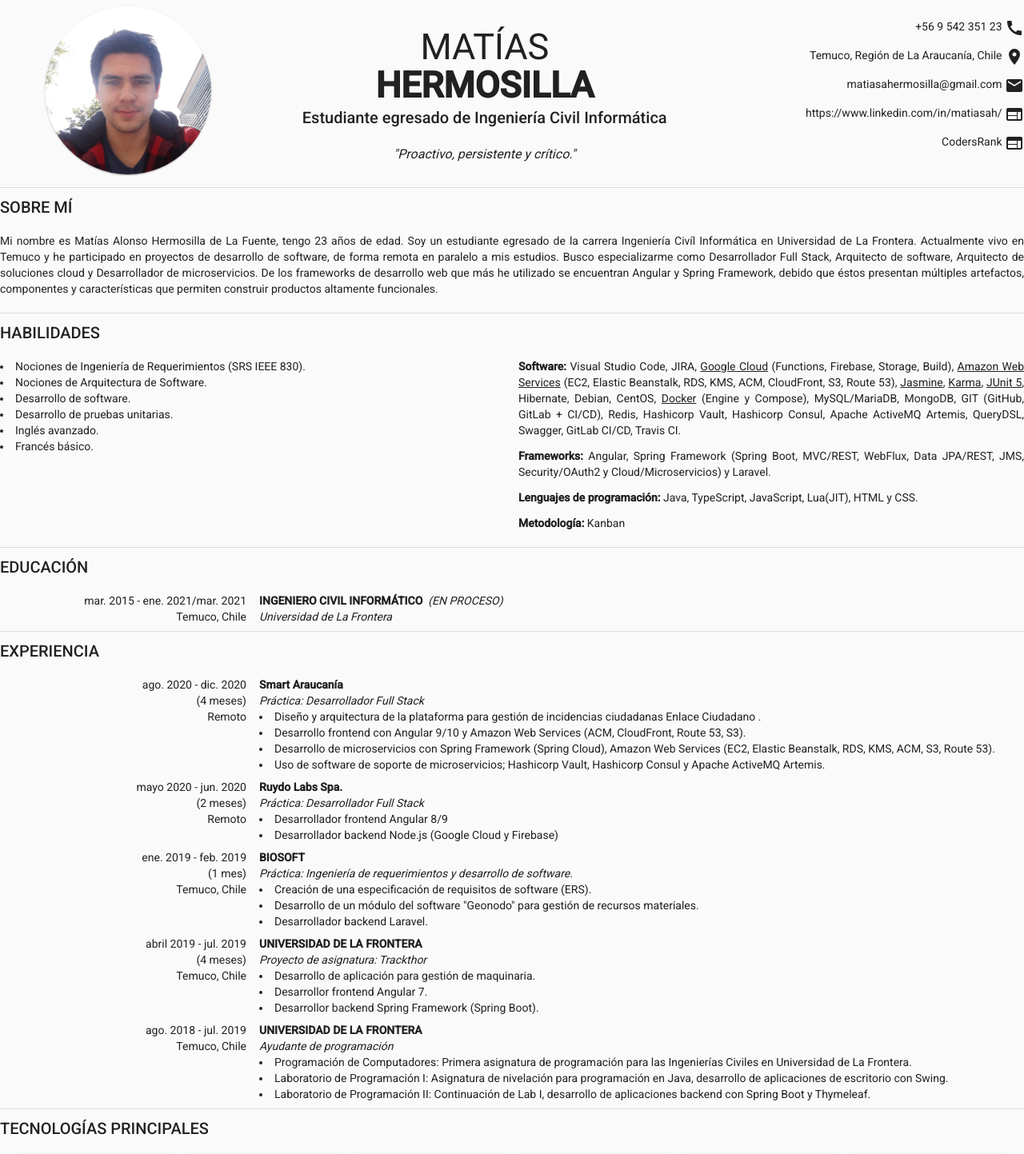
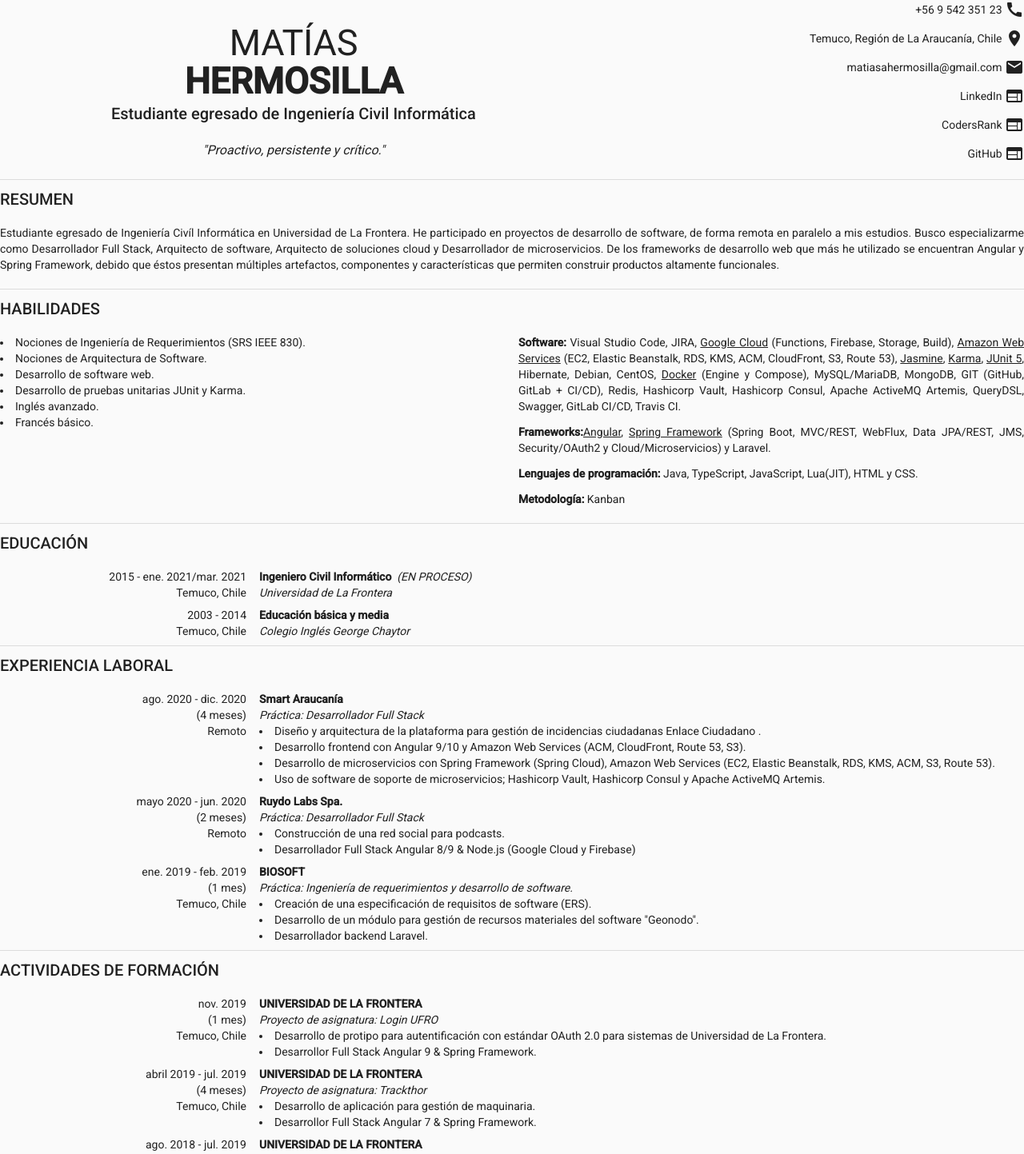
Before and after one commit to matiasah/curriculum, an Angular app: page /pdf in a window 1280 px wide. Shown: the top 1443 px of the page at 80% size. Built offline with nearby package versions, Linux system fonts and the light colour scheme.

Commit message:
Correcciones

```diff
--- a/src/app/content/content.component.html
+++ b/src/app/content/content.component.html
@@ -1,16 +1,6 @@
 <div class="grid grid-cols-12">
 
-        <div class="col-span-12 sm:col-span-3">
-            <div class="w-full">
-                <div class="m-2">
-                    <div class="w-full flex justify-center">
-                        <img class="w-full mat-elevation-z1 max-w-40 sm:max-w-52"
-                            style="border-radius: 100%" src="assets/img/matias.jpg" alt="Foto de currículum" />
-                    </div>
-                </div>
-            </div>
-        </div>
-        <div class="col-span-12 sm:col-span-9">
+    <div class="col-span-12">
         <div class="h-full flex flex-wrap">
             <div class="flex-auto">
                 <div class="w-full h-full flex flex-col justify-center items-center mt-4">
@@ -22,26 +12,30 @@
             </div>
             <div class="flex-auto">
                 <div class="w-full h-full flex flex-col justify-center items-end">
-                        <p class="flex justify-center">
-                            <a class="mat-body" href="tel:+56954235123">+56 9 542 351 23</a>&nbsp;
+                    <p class="flex items-center">
+                        <a class="mat-body flex-initial" href="tel:+56954235123">+56 9 542 351 23</a>&nbsp;
                         <mat-icon>call</mat-icon>
                     </p>
-                        <p class="flex justify-center">
-                            <span>Temuco, Región de La Araucanía, Chile</span>&nbsp;
+                    <p class="flex items-center">
+                        <span class="mat-body flex-initial">Temuco, Región de La Araucanía, Chile</span>&nbsp;
                         <mat-icon>place</mat-icon>
                     </p>
-                        <p class="flex justify-center">
-                            <a class="mat-body"
+                    <p class="flex items-center">
+                        <a class="mat-body flex-initial"
                             href="mailto:matiasahermosilla@gmail.com">matiasahermosilla@gmail.com</a>&nbsp;
                         <mat-icon>email</mat-icon>
                     </p>
-                        <p class="flex justify-center">
-                            <a class="mat-body"
-                                href="https://www.linkedin.com/in/matiasah/">https://www.linkedin.com/in/matiasah/</a>&nbsp;
+                    <p class="flex items-center">
+                        <a class="mat-body flex-initial" href="https://www.linkedin.com/in/matiasah/">LinkedIn</a>&nbsp;
                         <mat-icon>web</mat-icon>
                     </p>
-                        <p class="flex justify-center">
-                            <a class="mat-body" href="https://profile.codersrank.io/user/matiasah">CodersRank</a>&nbsp;
+                    <p class="flex items-center">
+                        <a class="mat-body flex-initial"
+                            href="https://profile.codersrank.io/user/matiasah">CodersRank</a>&nbsp;
+                        <mat-icon>web</mat-icon>
+                    </p>
+                    <p class="flex items-center">
+                        <a class="mat-body flex-initial" href="https://github.com/matiasah">GitHub</a>&nbsp;
                         <mat-icon>web</mat-icon>
                     </p>
                 </div>
@@ -55,16 +49,14 @@
 </div>
 
 <div class="w-full">
-        <h2 class="mat-h2">SOBRE MÍ</h2>
+    <h2 class="mat-h2">RESUMEN</h2>
     <p class="mt-2 text-justify">
-            Mi nombre es Matías Alonso Hermosilla de La Fuente, tengo 23 años de edad. Soy un
-            estudiante egresado de la carrera Ingeniería Civíl Informática en Universidad de La
-            Frontera. Actualmente vivo en Temuco y he participado en proyectos de desarrollo de software,
-            de forma remota en paralelo a mis estudios. Busco especializarme como Desarrollador
-            Full Stack, Arquitecto de software, Arquitecto de soluciones cloud y Desarrollador de
-            microservicios. De los frameworks de desarrollo web que más he utilizado se
-            encuentran Angular y Spring Framework, debido que éstos presentan múltiples artefactos,
-            componentes y características que permiten construir productos altamente funcionales.
+        Estudiante egresado de Ingeniería Civíl Informática en Universidad de La Frontera. He participado en proyectos
+        de desarrollo de software, de forma remota en paralelo a mis estudios. Busco especializarme como Desarrollador
+        Full Stack, Arquitecto de software, Arquitecto de soluciones cloud y Desarrollador de microservicios. De los
+        frameworks de desarrollo web que más he utilizado se encuentran Angular y Spring Framework, debido que éstos
+        presentan múltiples artefactos, componentes y características que permiten construir productos altamente
+        funcionales.
     </p>
 </div>
 
@@ -79,8 +71,8 @@
             <ul class="list-disc list-inside">
                 <li>Nociones de Ingeniería de Requerimientos (SRS IEEE 830).</li>
                 <li>Nociones de Arquitectura de Software.</li>
-                    <li>Desarrollo de software.</li>
-                    <li>Desarrollo de pruebas unitarias.</li>
+                <li>Desarrollo de software web.</li>
+                <li>Desarrollo de pruebas unitarias JUnit y Karma.</li>
                 <li>Inglés avanzado.</li>
                 <li>Francés básico.</li>
             </ul>
@@ -97,7 +89,7 @@
             </p>
             <p class="text-justify">
                 <b>Frameworks:</b>
-                    Angular, Spring Framework (Spring Boot, MVC/REST, WebFlux, Data JPA/REST,
+                <u>Angular</u>, <u>Spring Framework</u> (Spring Boot, MVC/REST, WebFlux, Data JPA/REST,
                 JMS, Security/OAuth2 y Cloud/Microservicios) y Laravel.
             </p>
             <p class="text-justify">
@@ -111,20 +103,21 @@
     </div>
 </div>
 
-    <div class="py-2" style="page-break-before: always">
+<div class="py-2">
     <mat-divider></mat-divider>
 </div>
 
 <div class="w-full">
     <h2 class="mat-h2">EDUCACIÓN</h2>
-        <div class="grid grid-cols-12 gap-4">
+
+    <div class="w-full grid grid-cols-12 gap-4 mt-2">
         <div class="col-span-4 sm:col-span-3 text-right">
-                <p class="m-0">mar. 2015 - ene. 2021/mar. 2021</p>
+            <p class="m-0">2015 - ene. 2021/mar. 2021</p>
             <p class="m-0">Temuco, Chile</p>
         </div>
         <div class="col-span-8 sm:col-span-9 text-left">
             <p class="m-0">
-                    <b>INGENIERO CIVIL INFORMÁTICO</b>&nbsp;
+                <b>Ingeniero Civil Informático</b>&nbsp;
                 <i>(EN PROCESO)</i>
             </p>
             <p class="m-0">
@@ -132,14 +125,30 @@
             </p>
         </div>
     </div>
+
+    <div class="w-full grid grid-cols-12 gap-4 mt-2">
+        <div class="col-span-4 sm:col-span-3 text-right">
+            <p class="m-0">2003 - 2014</p>
+            <p class="m-0">Temuco, Chile</p>
+        </div>
+        <div class="col-span-8 sm:col-span-9 text-left">
+            <p class="m-0">
+                <b>Educación básica y media</b>&nbsp;
+            </p>
+            <p class="m-0">
+                <i>Colegio Inglés George Chaytor</i>
+            </p>
+        </div>
     </div>
 
-    <div class="py-2">
+</div>
+
+<div class="py-2" style="page-break-before: always">
     <mat-divider></mat-divider>
 </div>
 
 <div class="w-full">
-        <h2 class="mat-h2">EXPERIENCIA</h2>
+    <h2 class="mat-h2">EXPERIENCIA LABORAL</h2>
 
     <div class="w-full grid grid-cols-12 gap-4 mt-2">
         <div class="col-span-4 sm:col-span-3 text-right">
@@ -190,10 +199,10 @@
             <p class="m-0"><i>Práctica: Desarrollador Full Stack</i></p>
             <ul class="list-disc list-inside">
                 <li>
-                        Desarrollador frontend Angular 8/9
+                    Construcción de una red social para podcasts.
                 </li>
                 <li>
-                        Desarrollador backend Node.js (Google Cloud y Firebase)
+                    Desarrollador Full Stack Angular 8/9 & Node.js (Google Cloud y Firebase)
                 </li>
             </ul>
         </div>
@@ -217,11 +226,43 @@
                     Creación de una especificación de requisitos de software (ERS).
                 </li>
                 <li>
-                        Desarrollo de un módulo del software "Geonodo" para gestión de recursos
-                        materiales.
+                    Desarrollo de un módulo para gestión de recursos materiales del software "Geonodo".
                 </li>
                 <li>
                     Desarrollador backend Laravel.
+                </li>
+            </ul>
+        </div>
+    </div>
+
+</div>
+
+<div class="py-2">
+    <mat-divider></mat-divider>
+</div>
+
+<div class="w-full">
+    <h2 class="mat-h2">ACTIVIDADES DE FORMACIÓN</h2>
+
+    <div class="w-full grid grid-cols-12 gap-4 mt-2">
+        <div class="col-span-4 sm:col-span-3 text-right">
+            <p class="m-0">nov. 2019</p>
+            <p class="m-0">(1 mes)</p>
+            <p class="m-0">Temuco, Chile</p>
+        </div>
+        <div class="col-span-8 sm:col-span-9 text-left">
+            <p class="m-0"><b>UNIVERSIDAD DE LA FRONTERA</b></p>
+            <p class="m-0">
+                <i>Proyecto de asignatura:
+                    <a href="https://github.com/matiasah/login-ufro" target="_blank">Login UFRO</a>
+                </i>
+            </p>
+            <ul class="list-disc list-inside">
+                <li>
+                    Desarrollo de protipo para autentificación con estándar OAuth 2.0 para sistemas de Universidad de La Frontera.
+                </li>
+                <li>
+                    Desarrollor Full Stack Angular 9 & Spring Framework.
                 </li>
             </ul>
         </div>
@@ -245,10 +286,7 @@
                     Desarrollo de aplicación para gestión de maquinaria.
                 </li>
                 <li>
-                        Desarrollor frontend Angular 7.
-                    </li>
-                    <li>
-                        Desarrollor backend Spring Framework (Spring Boot).
+                    Desarrollor Full Stack Angular 7 & Spring Framework.
                 </li>
             </ul>
         </div>
```
Also changed, not shown: 5 other files (tests, documents, lock files or other folders). Lines whose indentation alone changed are shown as unchanged.
